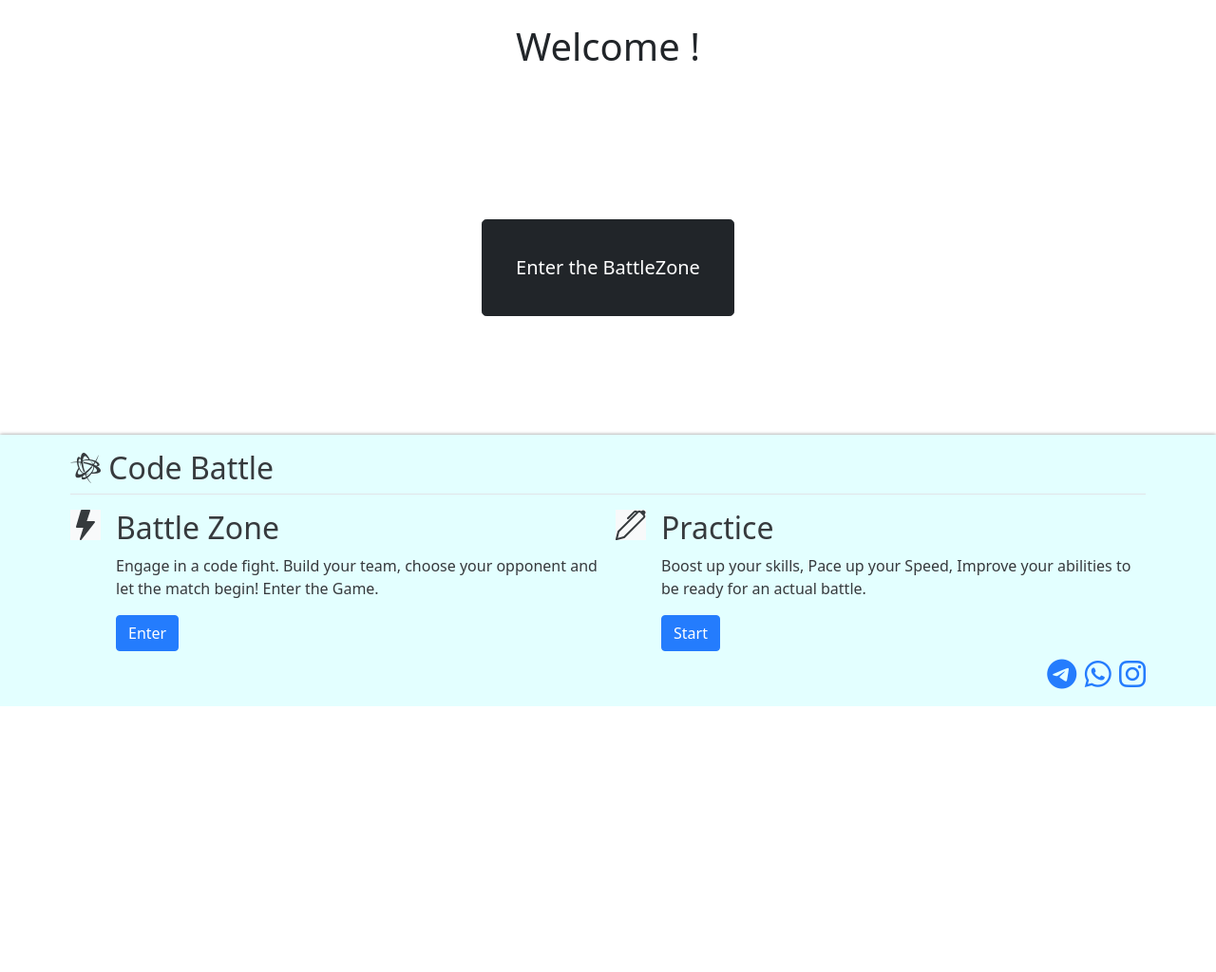
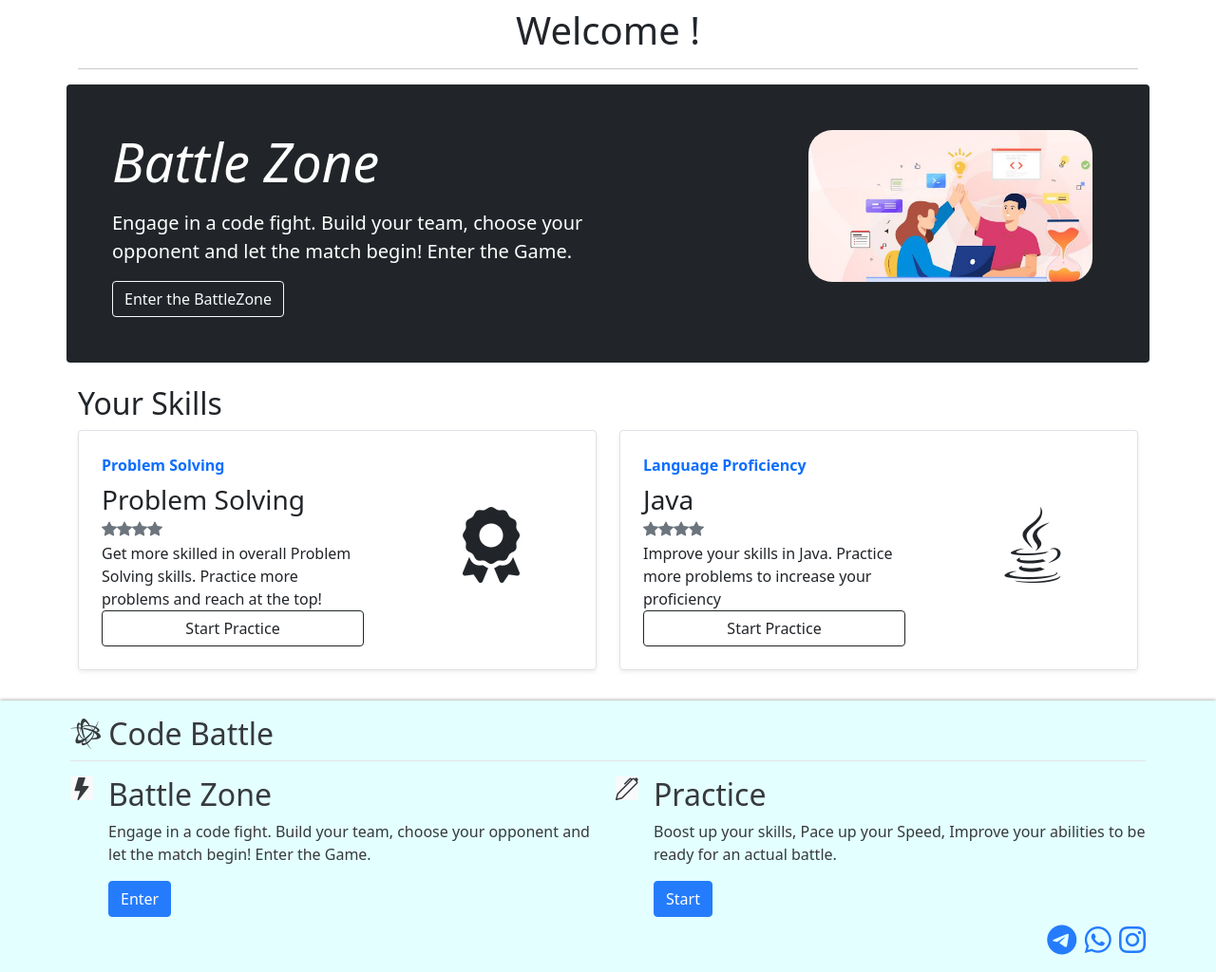
Before and after one commit to vmbansal2001/CodeBattle, a Django app: page /welcomeNote in a window 1280 px wide. Shown: the part 56-1080 px from the top of the page at 95% size. Before the commit the page ends 800 px from the top, so only its background shows below. Run offline with Django 3.2, Linux system fonts and the light colour scheme; a user stored in the database is signed in; some libraries are stand-ins or nearby versions.

Commit message:
Welcome Page Updated

```diff
--- a/Templates/base.html
+++ b/Templates/base.html
@@ -7,7 +7,7 @@
   <meta name="viewport" content="width=device-width, initial-scale=1.0" />
   <title>CodeBattle</title>
   <link href="https://cdn.jsdelivr.net/npm/bootstrap@5.1.1/dist/css/bootstrap.min.css" rel="stylesheet"
-    integrity="sha384-F3w7mX95PdgyTmZZMECAngseQB83DfGTowi0iMjiWaeVhAn4FJkqJByhZMI3AhiU" crossorigin="anonymous" />
+    integrity="sha384-F3w7mX95PdgyTmZZMECAngseQB83DfGTowi0iMjiWaeVhAn4FJkqJByhZMI3AhiU" crossorigin="anonymous">
 </head>
 
 <body>
@@ -59,7 +59,7 @@
         <div class="row g-3 py-2 row-cols-1 row-cols-lg-2">
           <div class="col d-flex align-items-start">
             <div class="icon-square bg-light text-dark flex-shrink-0 me-3">
-              <svg xmlns="http://www.w3.org/2000/svg" width="32" height="32" fill="currentColor"
+              <svg xmlns="http://www.w3.org/2000/svg" width="24" height="24" fill="currentColor"
                 class="bi bi-lightning-fill" viewBox="0 0 16 16">
                 <path
                   d="M5.52.359A.5.5 0 0 1 6 0h4a.5.5 0 0 1 .474.658L8.694 6H12.5a.5.5 0 0 1 .395.807l-7 9a.5.5 0 0 1-.873-.454L6.823 9.5H3.5a.5.5 0 0 1-.48-.641l2.5-8.5z" />
@@ -75,7 +75,7 @@
           </div>
           <div class="col d-flex align-items-start">
             <div class="icon-square bg-light text-dark flex-shrink-0 me-3">
-              <svg xmlns="http://www.w3.org/2000/svg" width="32" height="32" fill="currentColor" class="bi bi-pen"
+              <svg xmlns="http://www.w3.org/2000/svg" width="24" height="24" fill="currentColor" class="bi bi-pen"
                 viewBox="0 0 16 16">
                 <path
                   d="m13.498.795.149-.149a1.207 1.207 0 1 1 1.707 1.708l-.149.148a1.5 1.5 0 0 1-.059 2.059L4.854 14.854a.5.5 0 0 1-.233.131l-4 1a.5.5 0 0 1-.606-.606l1-4a.5.5 0 0 1 .131-.232l9.642-9.642a.5.5 0 0 0-.642.056L6.854 4.854a.5.5 0 1 1-.708-.708L9.44.854A1.5 1.5 0 0 1 11.5.796a1.5 1.5 0 0 1 1.998-.001zm-.644.766a.5.5 0 0 0-.707 0L1.95 11.756l-.764 3.057 3.057-.764L14.44 3.854a.5.5 0 0 0 0-.708l-1.585-1.585z" />
--- a/Templates/welcomeNote.html
+++ b/Templates/welcomeNote.html
@@ -1,12 +1,92 @@
 {% extends 'base.html' %} {% block body %}
+
 <body>
-  <h1 style="text-align: center; padding: 25px;">Welcome {{request.user.first_name}}!</h1>
-  <div class="container">
-    <div class="row justify-content-center">
-      <div class="col-6 justify-content-center text-center">
-        <a href="/room" class="btn btn-dark btn-lg" style="margin: 125px; padding: 35px;">Enter the BattleZone</a><br>
+  <h1 style="text-align: center; padding-top: 8px;">Welcome {{request.user.first_name}} !</h1>
+
+  <main class="container">
+    <hr>
+    <div class="row p-4 p-md-5 mb-4 text-white rounded bg-dark">
+      <div class="col-md-6 px-0">
+        <h1 class="display-4 fst-italic"><strong>Battle Zone</strong></h1>
+        <p class="lead my-3">Engage in a code fight. Build your team, choose your opponent and let the match begin!
+          Enter the Game.</p>
+        <p class="lead mb-0"><button type="button" class="btn btn-outline-light"
+            onclick="window.location.href='/room'">Enter the BattleZone</button></p>
+      </div>
+      <div class="col" style="text-align: end;">
+        <img src="../static/codebattle.jpg" class="img-fluid" alt="" width="60%" style="border-radius: 25px;">
       </div>
     </div>
-  </div>
+
+    <h2>Your Skills</h2>
+    <div class="row mb-2">
+      <div class="col-md-6">
+        <div class="row g-0 border rounded overflow-hidden flex-md-row mb-4 shadow-sm h-md-250 position-relative">
+          <div class="col p-4 d-flex flex-column position-static">
+            <strong class="d-inline-block mb-2 text-primary">Problem Solving</strong>
+            <h3 class="mb-0">Problem Solving</h3>
+            <div class="mb-1 text-muted">
+              <svg xmlns="http://www.w3.org/2000/svg" width="16" height="16" fill="currentColor" class="bi bi-star-fill"
+                viewBox="0 0 16 16">
+                <path
+                  d="M3.612 15.443c-.386.198-.824-.149-.746-.592l.83-4.73L.173 6.765c-.329-.314-.158-.888.283-.95l4.898-.696L7.538.792c.197-.39.73-.39.927 0l2.184 4.327 4.898.696c.441.062.612.636.282.95l-3.522 3.356.83 4.73c.078.443-.36.79-.746.592L8 13.187l-4.389 2.256z" />
+              </svg><svg xmlns="http://www.w3.org/2000/svg" width="16" height="16" fill="currentColor"
+                class="bi bi-star-fill" viewBox="0 0 16 16">
+                <path
+                  d="M3.612 15.443c-.386.198-.824-.149-.746-.592l.83-4.73L.173 6.765c-.329-.314-.158-.888.283-.95l4.898-.696L7.538.792c.197-.39.73-.39.927 0l2.184 4.327 4.898.696c.441.062.612.636.282.95l-3.522 3.356.83 4.73c.078.443-.36.79-.746.592L8 13.187l-4.389 2.256z" />
+              </svg><svg xmlns="http://www.w3.org/2000/svg" width="16" height="16" fill="currentColor"
+                class="bi bi-star-fill" viewBox="0 0 16 16">
+                <path
+                  d="M3.612 15.443c-.386.198-.824-.149-.746-.592l.83-4.73L.173 6.765c-.329-.314-.158-.888.283-.95l4.898-.696L7.538.792c.197-.39.73-.39.927 0l2.184 4.327 4.898.696c.441.062.612.636.282.95l-3.522 3.356.83 4.73c.078.443-.36.79-.746.592L8 13.187l-4.389 2.256z" />
+              </svg><svg xmlns="http://www.w3.org/2000/svg" width="16" height="16" fill="currentColor"
+                class="bi bi-star-fill" viewBox="0 0 16 16">
+                <path
+                  d="M3.612 15.443c-.386.198-.824-.149-.746-.592l.83-4.73L.173 6.765c-.329-.314-.158-.888.283-.95l4.898-.696L7.538.792c.197-.39.73-.39.927 0l2.184 4.327 4.898.696c.441.062.612.636.282.95l-3.522 3.356.83 4.73c.078.443-.36.79-.746.592L8 13.187l-4.389 2.256z" />
+              </svg>
+            </div>
+            <p class="card-text mb-auto">Get more skilled in overall Problem Solving skills. Practice more problems and reach at the top!</p>
+              <button type="button" class="btn btn-outline-dark"
+              onclick="window.location.href='#'">Start Practice</button>
+          </div>
+          <div class="col-auto d-none d-lg-block">
+            <i class="fas fa-award fa-5x" style="padding: 1em;"></i>
+          </div>
+        </div>
+      </div>
+      <div class="col-md-6">
+        <div class="row g-0 border rounded overflow-hidden flex-md-row mb-4 shadow-sm h-md-250 position-relative">
+          <div class="col p-4 d-flex flex-column position-static">
+            <strong class="d-inline-block mb-2 text-primary">Language Proficiency</strong>
+            <h3 class="mb-0">Java</h3>
+            <div class="mb-1 text-muted">
+              <svg xmlns="http://www.w3.org/2000/svg" width="16" height="16" fill="currentColor" class="bi bi-star-fill"
+                viewBox="0 0 16 16">
+                <path
+                  d="M3.612 15.443c-.386.198-.824-.149-.746-.592l.83-4.73L.173 6.765c-.329-.314-.158-.888.283-.95l4.898-.696L7.538.792c.197-.39.73-.39.927 0l2.184 4.327 4.898.696c.441.062.612.636.282.95l-3.522 3.356.83 4.73c.078.443-.36.79-.746.592L8 13.187l-4.389 2.256z" />
+              </svg><svg xmlns="http://www.w3.org/2000/svg" width="16" height="16" fill="currentColor"
+                class="bi bi-star-fill" viewBox="0 0 16 16">
+                <path
+                  d="M3.612 15.443c-.386.198-.824-.149-.746-.592l.83-4.73L.173 6.765c-.329-.314-.158-.888.283-.95l4.898-.696L7.538.792c.197-.39.73-.39.927 0l2.184 4.327 4.898.696c.441.062.612.636.282.95l-3.522 3.356.83 4.73c.078.443-.36.79-.746.592L8 13.187l-4.389 2.256z" />
+              </svg><svg xmlns="http://www.w3.org/2000/svg" width="16" height="16" fill="currentColor"
+                class="bi bi-star-fill" viewBox="0 0 16 16">
+                <path
+                  d="M3.612 15.443c-.386.198-.824-.149-.746-.592l.83-4.73L.173 6.765c-.329-.314-.158-.888.283-.95l4.898-.696L7.538.792c.197-.39.73-.39.927 0l2.184 4.327 4.898.696c.441.062.612.636.282.95l-3.522 3.356.83 4.73c.078.443-.36.79-.746.592L8 13.187l-4.389 2.256z" />
+              </svg><svg xmlns="http://www.w3.org/2000/svg" width="16" height="16" fill="currentColor"
+                class="bi bi-star-fill" viewBox="0 0 16 16">
+                <path
+                  d="M3.612 15.443c-.386.198-.824-.149-.746-.592l.83-4.73L.173 6.765c-.329-.314-.158-.888.283-.95l4.898-.696L7.538.792c.197-.39.73-.39.927 0l2.184 4.327 4.898.696c.441.062.612.636.282.95l-3.522 3.356.83 4.73c.078.443-.36.79-.746.592L8 13.187l-4.389 2.256z" />
+              </svg>
+            </div>
+            <p class="card-text mb-auto">Improve your skills in Java. Practice more problems to increase your proficiency</p>
+              <button type="button" class="btn btn-outline-dark"
+              onclick="window.location.href='#'">Start Practice</button>
+          </div>
+          <div class="col-auto d-none d-lg-block">
+            <i class="fab fa-java fa-5x" style="padding: 1em;"></i>
+          </div>
+        </div>
+      </div>
+    </div>
+  </main>
 </body>
 {%endblock body%}
```
Also changed, not shown: db.sqlite3, static/codebattle.jpg (added).
